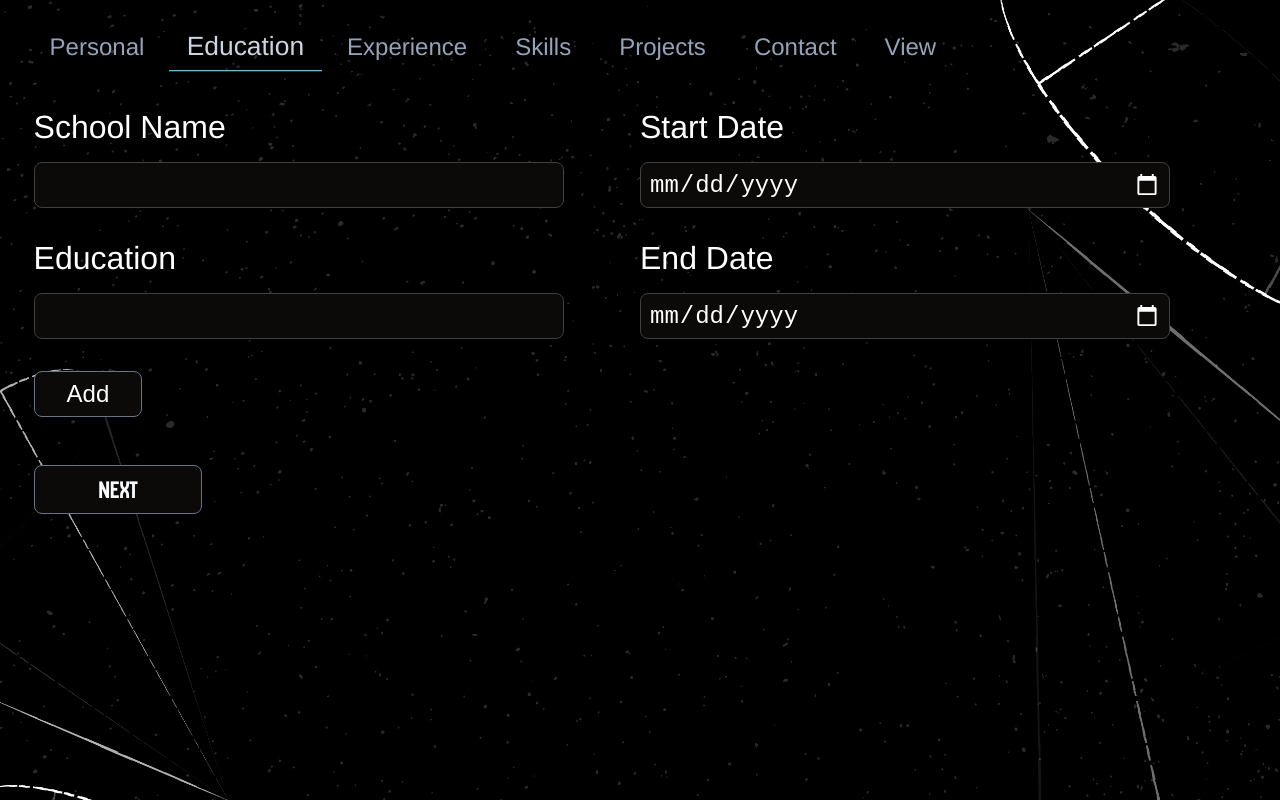
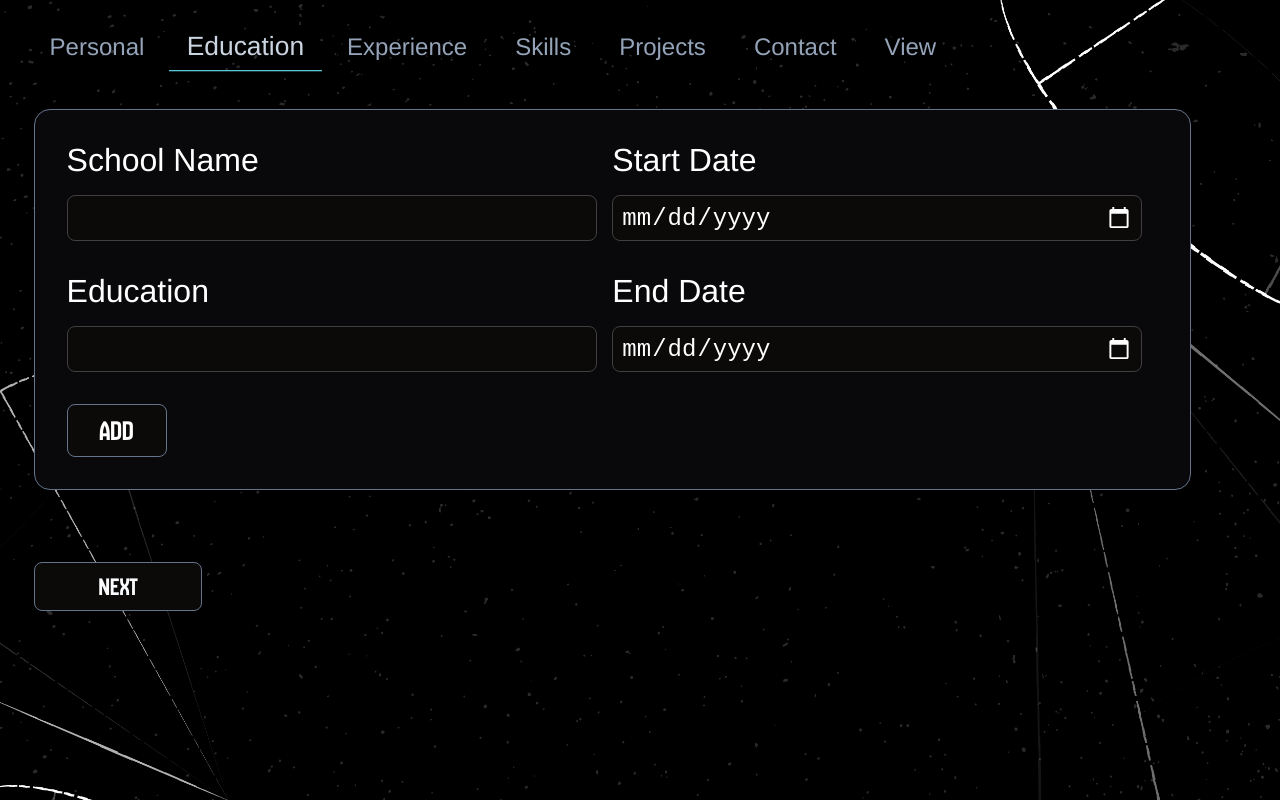
Before and after one commit to MhmdFais/resume.io, a React (Vite) app: page /home in a window 1280 px wide. Both pictures are taken after a click on the button "Education". Built offline with nearby package versions, Linux system fonts and the light colour scheme.

Commit message:
style: Add AddRemoveButton styles to EducationInfo component and Add animation

```diff
--- a/src/components/EducationInfo.jsx
+++ b/src/components/EducationInfo.jsx
@@ -1,6 +1,7 @@
 import { useState } from "react";
 import '../styles/EducationInfo.css'
 import '../styles/common/NextButton.css'
+import '../styles/common/AddRemoveButton.css'
 
 function EducationInfo(){
     const [schools, setSchools] = useState([{ id: 1, schoolName: '', education: '', startDate: '', endDate: '' }]);
--- a/src/styles/EducationInfo.css
+++ b/src/styles/EducationInfo.css
@@ -3,6 +3,22 @@
     --div-border-color: #64748b;
     --button-hover-color: #0983b3;
     --button-hover-bg: #f8fafc;
+    --div-bg-color: #09090b;
+    --div-border-color: #64748b;
+}
+
+.educationInfoDiv{
+    transform: translateX(-100%);
+    animation: slide-in 0.7s ease-in-out forwards;
+}
+
+@keyframes slide-in {
+    0% {
+        transform: translateX(-100%);
+    }
+    100% {
+        transform: translateX(0);
+    }
 }
 
 .schoolInfoSet{
@@ -14,14 +30,13 @@
     filter: invert(1);
 }
 
-.addRemoveDiv button{
-    font-size: clamp(1rem, 2vw, 1.5rem);
-    font: cvFontNormal;
-    padding: 0.5rem 2rem;
-    background-color: var(--input-field-bg);
-    color: white;
+.schoolInfoSet{
+    background-color: var(--div-bg-color);
+    padding: 2rem;
+    width: 90%;
     border: 1px solid var(--div-border-color);
-    border-radius: 0.5rem;
+    border-radius: 1rem;
+    margin-bottom: 1.5rem;
 }
 
 .educationInfoDiv .InfoButton button{
@@ -38,3 +53,10 @@
 .educationInfoDiv .InfoButton button:active{
     background-color: var(--button-hover-bg);
 }
+
+.educationInfoDiv .addRemoveDiv{
+    display: flex;
+    flex-direction: row;
+    align-items: center;
+    gap: 1rem;
+}
--- a/src/styles/common/AddRemoveButton.css
+++ b/src/styles/common/AddRemoveButton.css
@@ -0,0 +1,26 @@
+:root{
+    --input-field-bg: #0c0a09;
+    --div-border-color: #64748b;
+    --button-hover-color: #0983b3;
+    --button-hover-bg: #f8fafc;
+}
+
+
+.addRemoveDiv button{
+    font-size: clamp(1.3rem, 2.3vw, 1.8rem);
+    font-family: welcomeScreenFont;
+    padding: 0.5rem 2rem;
+    background-color: var(--input-field-bg);
+    color: white;
+    border: 1px solid var(--div-border-color);
+    border-radius: 0.5rem;
+}
+
+.addRemoveDiv button:hover{
+    color: var(--button-hover-color);
+}
+
+.addRemoveDiv button:active{
+    background-color: var(--button-hover-bg);
+    transform: scale(0.85);
+}
```
